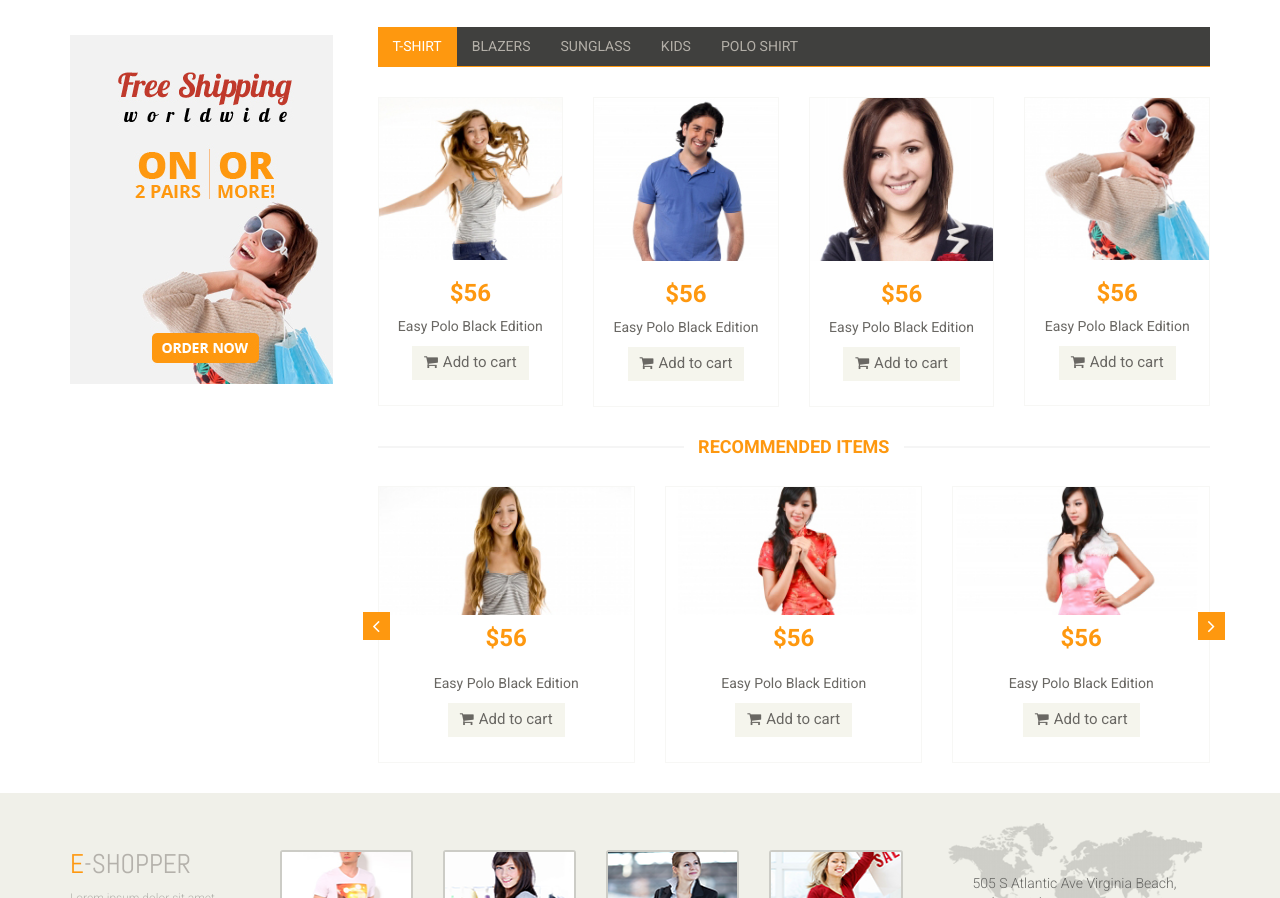
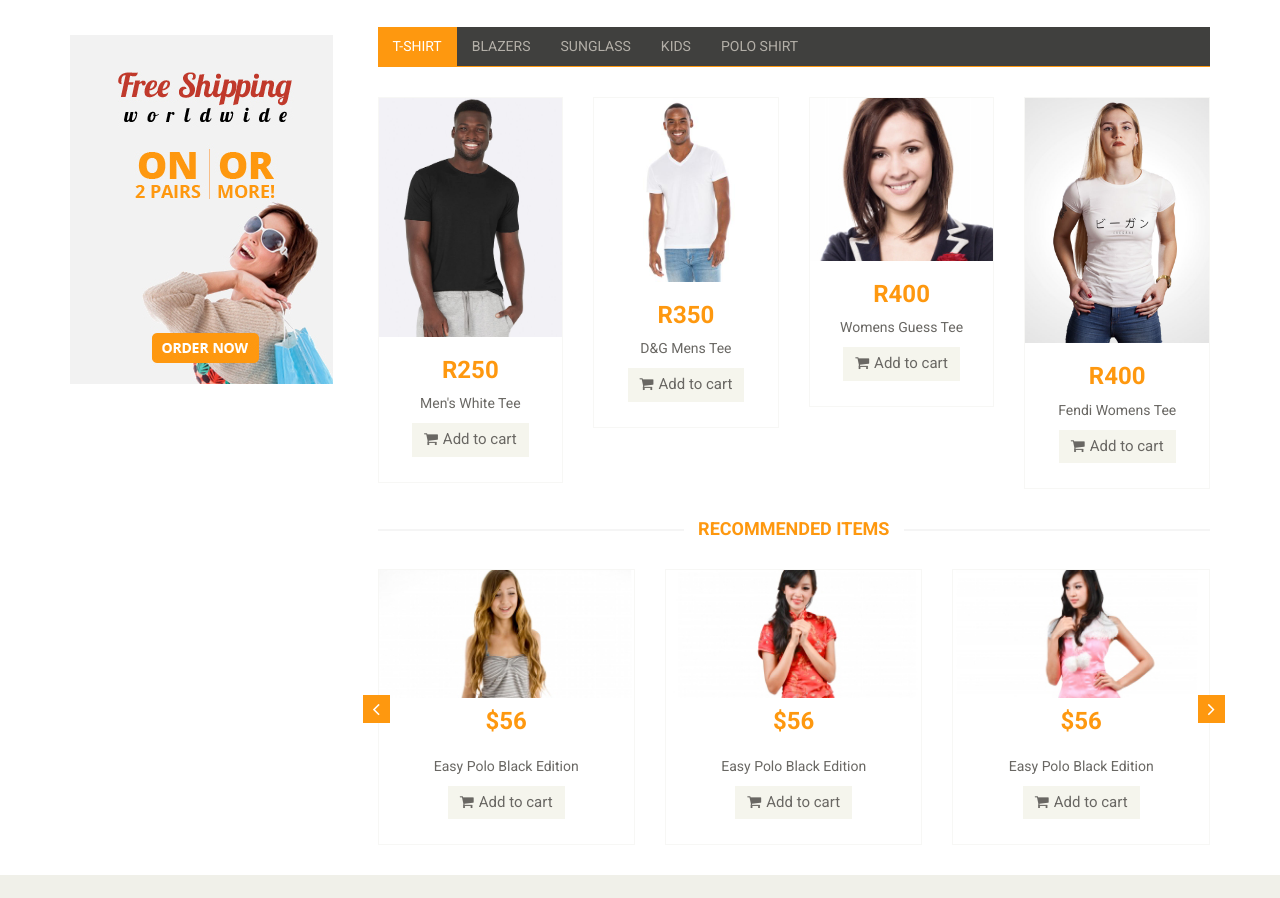
Before and after one commit to SinazoZama/sinazozama.github.io, a plain HTML site: page index.html in a window 1280 px wide. Shown: the part 1628-2526 px from the top of the page. Drawn offline with Linux system fonts and the light colour scheme.

Commit message:
Updated T-shirt tab

```diff
--- a/index.html
+++ b/index.html
@@ -525,9 +525,9 @@
 									<div class="product-image-wrapper">
 										<div class="single-products">
 											<div class="productinfo text-center">
-												<img src="images/home/gallery1.jpg" alt="" />
-												<h2>$56</h2>
-												<p>Easy Polo Black Edition</p>
+												<img src="images/home/tshirt1.jpg" alt="" />
+												<h2>R250</h2>
+												<p>Men's White Tee</p>
 												<a href="#" class="btn btn-default add-to-cart"><i class="fa fa-shopping-cart"></i>Add to cart</a>
 											</div>
 
@@ -538,9 +538,9 @@
 									<div class="product-image-wrapper">
 										<div class="single-products">
 											<div class="productinfo text-center">
-												<img src="images/home/gallery2.jpg" alt="" />
-												<h2>$56</h2>
-												<p>Easy Polo Black Edition</p>
+												<img src="images/home/tshirt2.jpeg" alt="" />
+												<h2>R350</h2>
+												<p>D&G Mens Tee</p>
 												<a href="#" class="btn btn-default add-to-cart"><i class="fa fa-shopping-cart"></i>Add to cart</a>
 											</div>
 
@@ -552,8 +552,8 @@
 										<div class="single-products">
 											<div class="productinfo text-center">
 												<img src="images/home/gallery3.jpg" alt="" />
-												<h2>$56</h2>
-												<p>Easy Polo Black Edition</p>
+												<h2>R400</h2>
+												<p>Womens Guess Tee</p>
 												<a href="#" class="btn btn-default add-to-cart"><i class="fa fa-shopping-cart"></i>Add to cart</a>
 											</div>
 
@@ -564,9 +564,9 @@
 									<div class="product-image-wrapper">
 										<div class="single-products">
 											<div class="productinfo text-center">
-												<img src="images/home/gallery4.jpg" alt="" />
-												<h2>$56</h2>
-												<p>Easy Polo Black Edition</p>
+												<img src="images/home/tshirt4.jpg" alt="" />
+												<h2>R400</h2>
+												<p>Fendi Womens Tee</p>
 												<a href="#" class="btn btn-default add-to-cart"><i class="fa fa-shopping-cart"></i>Add to cart</a>
 											</div>
 
```
Also changed, not shown: images/home/tshirt1.jfif (added), images/home/tshirt1.jpg (added), images/home/tshirt2.jfif (added), images/home/tshirt2.jpeg (added), images/home/tshirt3.jpg (added), images/home/tshirt4.jpg (added).
